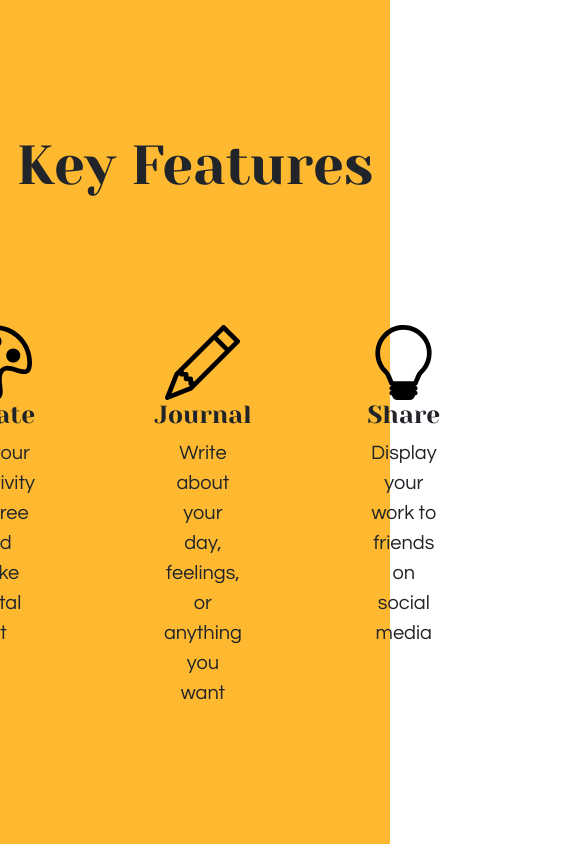
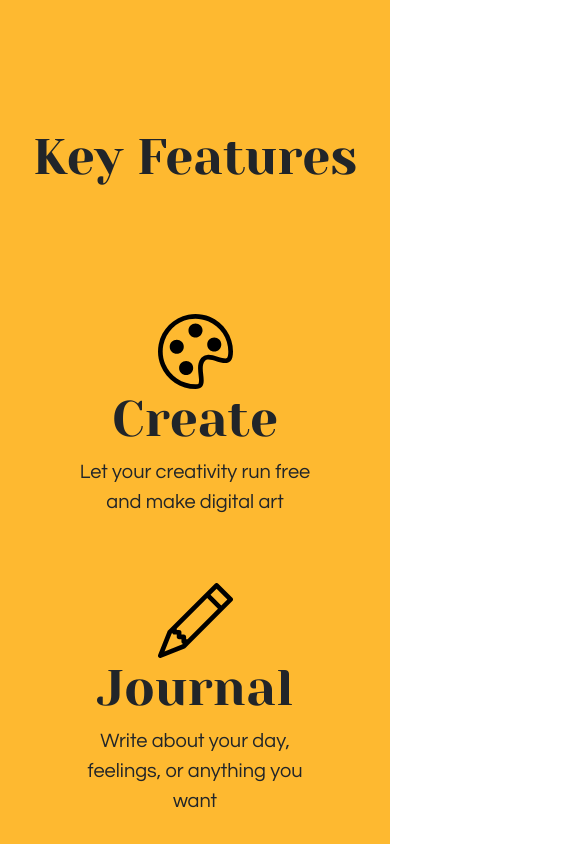
Before and after one commit to info442-spr22/g-team, a React (Create React App) app: page / in a window 390 px wide. Shown: the part 880-1724 px from the top of the page, 585 px wide, since content can reach past the window. Built offline with nearby package versions, Linux system fonts and the light colour scheme.

Commit message:
Add media queries to landing page

```diff
--- a/src/page/Landing/Landing.module.css
+++ b/src/page/Landing/Landing.module.css
@@ -168,3 +168,49 @@
   text-align: left;
   font-size: 18px;
 }
+
+@media (max-width: 600px) {
+  .intro_pic {
+    display: none;
+  }
+
+  .key_feat {
+    height: 160vh;
+  }
+
+  .features {
+    display: flex;
+    flex-wrap: wrap;
+  }
+
+  .features > div {
+    flex: 2 0 50%;
+    margin-bottom: 50px;
+  }
+
+  .key_feat h2 {
+    font-size: 50px;
+  }
+
+  .our_team {
+    display: flex;
+    height: 100vh;
+    flex-direction: column;
+    flex-basis: 50%;
+  }
+
+  .our_team div > div {
+    flex: 2 0 50%;
+  }
+
+  .insp > span {
+    position: absolute;
+    padding: 10px
+  }
+}
+
+@media (max-width: 1000px) {
+  .intro_pic img {
+    width: 120%;
+  }
+}
```
Also changed, not shown: 1 other file (tests, documents, lock files or other folders).
